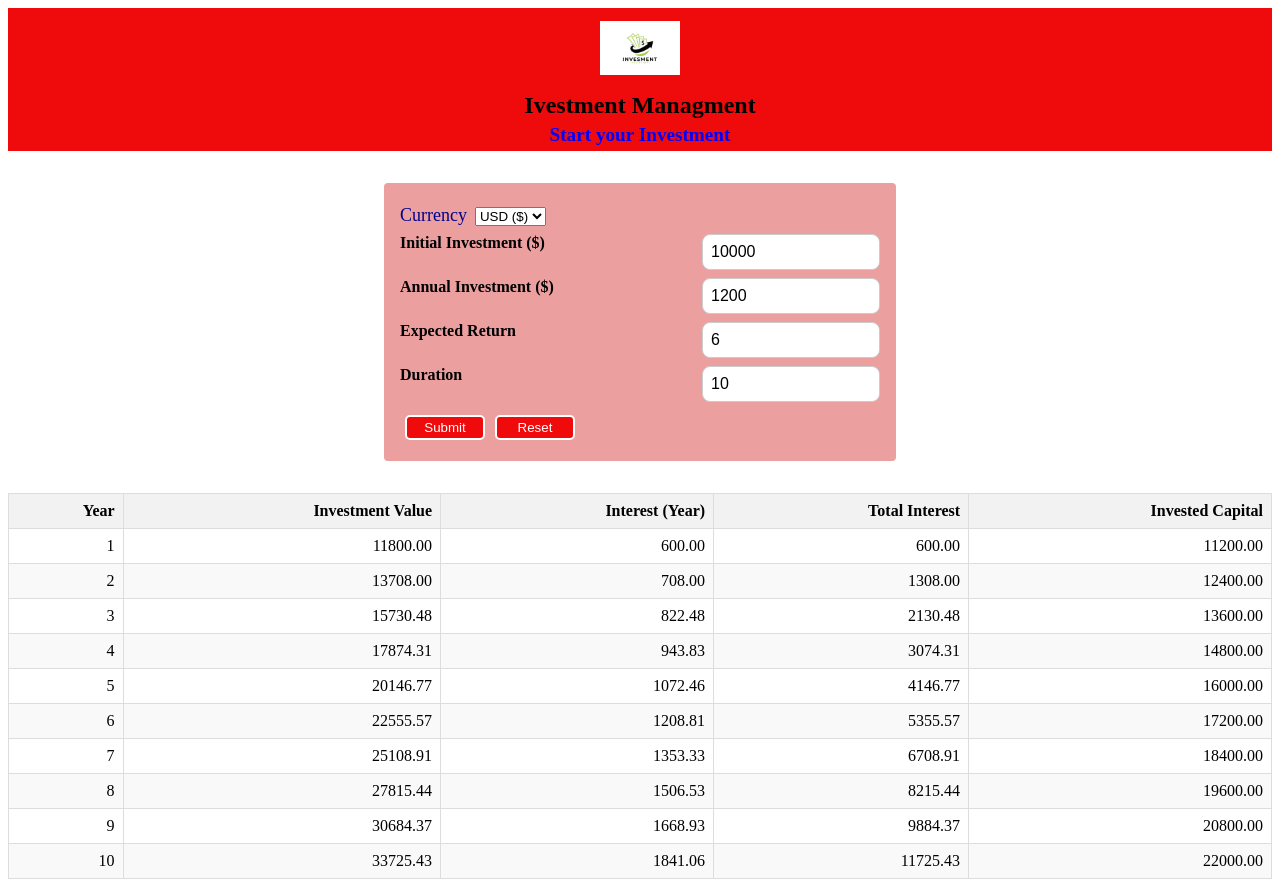
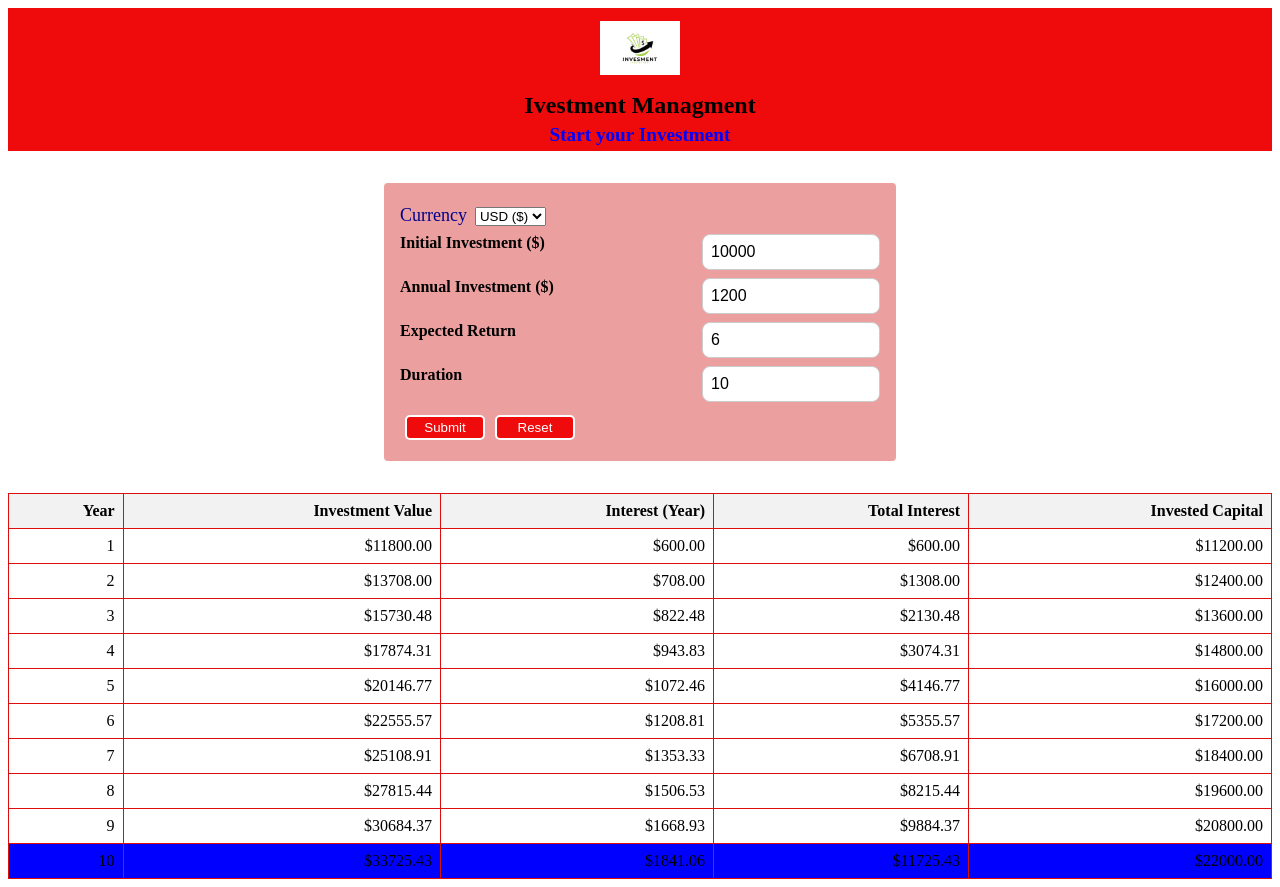
Before and after one commit to youweb3/investment-calc, a React (Vite) app: page / in a window 1280 px wide. Built offline with nearby package versions, Linux system fonts and the light colour scheme.

Commit message:
Added_a feature to highlight_ interest
Add a feature to highlight the row with the highest interest earned.
Added symbol currency in the table next to the price.
Added style for the table.

```diff
--- a/src/App.jsx
+++ b/src/App.jsx
@@ -57,7 +57,7 @@ function App() {
         handleReset={handleReset}
         currencySymbol={currencySymbol}
       />
-      <OutputData inputValue={userInput}/>
+      <OutputData inputValue={userInput} currencySymbol={currencySymbol}/>
     </>
   );
 };
--- a/src/components/OutputData.jsx
+++ b/src/components/OutputData.jsx
@@ -1,13 +1,16 @@
 import React from 'react'
 import {calculateInvestmentResults} from '../util/investments';
 
-const OutputData = ({inputValue}) => {
+const OutputData = ({inputValue, currencySymbol}) => {
     const resultData = calculateInvestmentResults({
         initialInvestment: +inputValue.initialInvestment,
         annualInvestment: +inputValue.annualInvestment,
         expectedReturn: +inputValue.expectedReturn,
         duration: +inputValue.duration
     });
+
+    const maxInterest = Math.max(...resultData.map(data => data.interest));
+    console.log('LARGE NUMBER',maxInterest);
 
     return (
         <table>
@@ -22,12 +25,12 @@ const OutputData = ({inputValue}) => {
             </thead>
             <tbody>
                 {resultData.map((yearData, index) => (
-                    <tr key={index}>
+                    <tr key={index} className={Number(yearData.interest) === maxInterest ? 'highlight' : ''}>
                         <td>{yearData.year}</td>
-                        <td>{yearData.investmentValue.toFixed(2)}</td>
-                        <td>{yearData.interest.toFixed(2)}</td>
-                        <td>{yearData.totalInterest.toFixed(2)}</td>
-                        <td>{yearData.investedCapital.toFixed(2)}</td>
+                        <td>{currencySymbol()}{yearData.investmentValue.toFixed(2)}</td>
+                        <td>{currencySymbol()}{yearData.interest.toFixed(2)}</td>
+                        <td>{currencySymbol()}{yearData.totalInterest.toFixed(2)}</td>
+                        <td>{currencySymbol()}{yearData.investedCapital.toFixed(2)}</td>
                     </tr>
                 ))}
             </tbody>
--- a/src/components/UserInput.jsx
+++ b/src/components/UserInput.jsx
@@ -13,7 +13,7 @@ const UserInput = ({ userInput, currency, setCurrency, error, setError, handleCh
     setError('');
     console.log('Form submitted', { ...userInput, currency });
 
-    setCurrency('USD');
+    // setCurrency('USD');
   };
 
   return (
--- a/src/index.css
+++ b/src/index.css
@@ -82,6 +82,8 @@
   margin: 8px;
 }
 
+/* //////Table: OutputData component/// */
+
 table {
   width: 100%;
   border-collapse: collapse;
@@ -89,7 +91,7 @@ table {
 }
 
 th, td {
-  border: 1px solid #ddd;
+  border: 1px solid #dc0d0d;
   padding: 8px;
   text-align: right;
 }
@@ -99,9 +101,13 @@ th {
   font-weight: bold;
 }
 
-tr:nth-child(even) {
-  background-color: #f9f9f9;
+/* 9 */
+
+.highlight {
+  background-color: blue;
 }
+
+/* ////////media queries//////////// */
 
 @media (max-width: 600px) {
   #header img {
```
